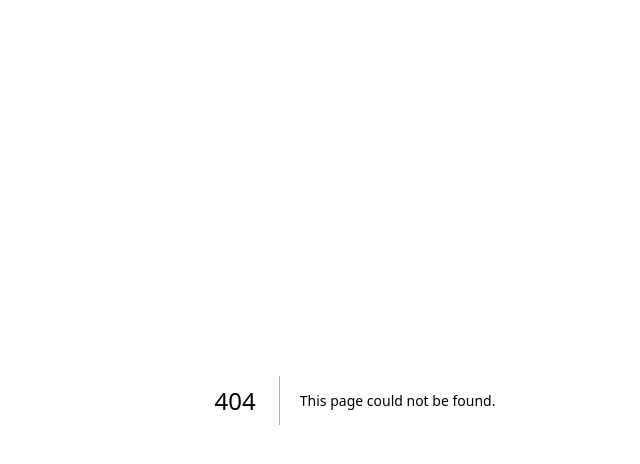
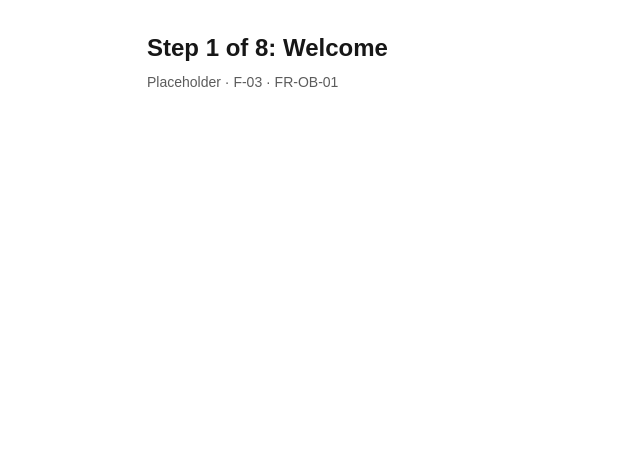
Before and after one commit to SyuraMoons/Marken, a Next.js app: page /onboarding/1 in a window 1280 px wide. Before the commit this address had no page. Shown: the top 464 px of the page, without its empty margins (285-925 px from the left). Built offline with nearby package versions, Linux system fonts and the light colour scheme.

Commit message:
feat(app): add placeholder pages for login, onboarding and main app

```diff
--- /dev/null
+++ b/src/app/(app)/layout.tsx
@@ -0,0 +1,29 @@
+import Link from "next/link";
+import { t } from "@/lib/i18n";
+
+const NAV = [
+  { href: "/today", label: t("nav.today") },
+  { href: "/products", label: t("nav.products") },
+  { href: "/results", label: t("nav.results") },
+  { href: "/settings", label: t("nav.settings") },
+];
+
+// Main app shell. Auth guard comes with Supabase Auth (FR-AU-04).
+export default function AppLayout({ children }: LayoutProps<"/">) {
+  return (
+    <div className="flex min-h-dvh flex-col">
+      <div className="flex-1">{children}</div>
+      <nav className="sticky bottom-0 grid grid-cols-4 border-t border-foreground/10 bg-background">
+        {NAV.map((item) => (
+          <Link
+            key={item.href}
+            href={item.href}
+            className="flex min-h-11 items-center justify-center text-sm"
+          >
+            {item.label}
+          </Link>
+        ))}
+      </nav>
+    </div>
+  );
+}
--- /dev/null
+++ b/src/app/(app)/posts/[id]/edit/page.tsx
@@ -0,0 +1,5 @@
+import { Placeholder } from "@/components/placeholder";
+
+export default function EditPostPage() {
+  return <Placeholder title="Edit post" refs="F-11 · regenerate caption or image from feedback" />;
+}
--- /dev/null
+++ b/src/app/(app)/products/page.tsx
@@ -0,0 +1,5 @@
+import { Placeholder } from "@/components/placeholder";
+
+export default function ProductsPage() {
+  return <Placeholder title="Products" refs="F-04, F-09 · products and studio photos" />;
+}
--- /dev/null
+++ b/src/app/(app)/results/page.tsx
@@ -0,0 +1,5 @@
+import { Placeholder } from "@/components/placeholder";
+
+export default function ResultsPage() {
+  return <Placeholder title="Results" refs="F-17 (P1), F-14 · metrics and cost per post" />;
+}
--- /dev/null
+++ b/src/app/(app)/settings/page.tsx
@@ -0,0 +1,5 @@
+import { Placeholder } from "@/components/placeholder";
+
+export default function SettingsPage() {
+  return <Placeholder title="Settings" refs="F-15 · shop, rules, notifications, Instagram, replay tour" />;
+}
--- /dev/null
+++ b/src/app/(app)/today/page.tsx
@@ -0,0 +1,5 @@
+import { Placeholder } from "@/components/placeholder";
+
+export default function TodayPage() {
+  return <Placeholder title="Today" refs="F-10 · preview, Approve, Edit, Skip" />;
+}
--- /dev/null
+++ b/src/app/login/page.tsx
@@ -0,0 +1,5 @@
+import { Placeholder } from "@/components/placeholder";
+
+export default function LoginPage() {
+  return <Placeholder title="Log in" refs="F-02 · Google + email magic link" />;
+}
--- /dev/null
+++ b/src/app/onboarding/[step]/page.tsx
@@ -0,0 +1,32 @@
+import { notFound } from "next/navigation";
+import { Placeholder } from "@/components/placeholder";
+
+const STEPS = [
+  "Welcome",
+  "Shop basics",
+  "Upload",
+  "Review products",
+  "Voice and rules",
+  "Connect Instagram",
+  "Notifications",
+  "First post + tour",
+] as const;
+
+export function generateStaticParams() {
+  return STEPS.map((_, i) => ({ step: String(i + 1) }));
+}
+
+export default async function OnboardingStepPage({
+  params,
+}: PageProps<"/onboarding/[step]">) {
+  const { step } = await params;
+  const index = Number(step) - 1;
+  if (!(index in STEPS)) notFound();
+
+  return (
+    <Placeholder
+      title={`Step ${index + 1} of ${STEPS.length}: ${STEPS[index]}`}
+      refs={`F-03 · FR-OB-0${index + 1}`}
+    />
+  );
+}
--- /dev/null
+++ b/src/components/placeholder.tsx
@@ -0,0 +1,8 @@
+export function Placeholder({ title, refs }: { title: string; refs: string }) {
+  return (
+    <main className="mx-auto flex w-full max-w-md flex-1 flex-col gap-2 px-4 py-8">
+      <h1 className="text-2xl font-semibold">{title}</h1>
+      <p className="text-sm opacity-70">Placeholder · {refs}</p>
+    </main>
+  );
+}
```
